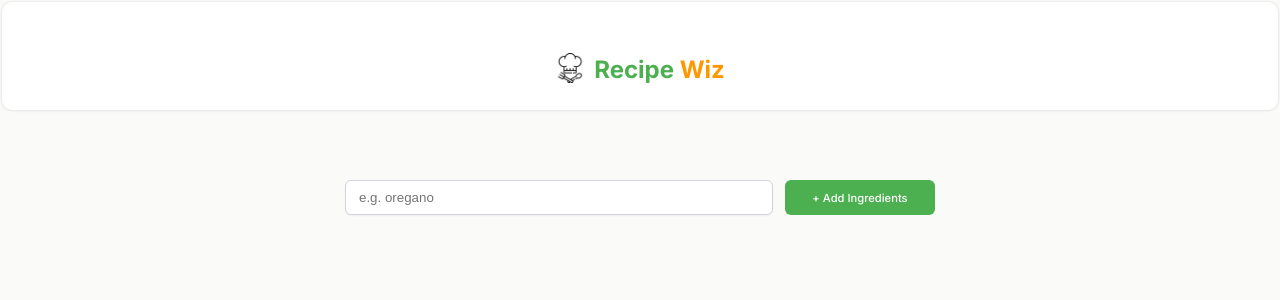
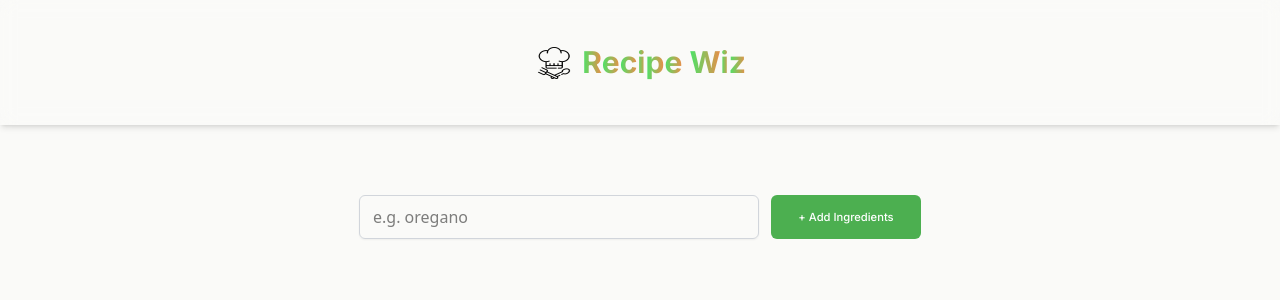
Before and after one commit to heritage644/naija-wiz, a React (Vite) app: page / in a window 1280 px wide. Shown: the top 300 px of the page. Built offline with nearby package versions, Linux system fonts and the light colour scheme.

Commit message:
modified navbar

```diff
--- a/package.json
+++ b/package.json
@@ -10,10 +10,13 @@
     "preview": "vite preview"
   },
   "dependencies": {
+    "@gsap/react": "^2.1.2",
     "@tailwindcss/vite": "^4.1.16",
     "framer-motion": "^12.23.12",
+    "gsap": "^3.13.0",
     "react": "^19.1.0",
     "react-dom": "^19.1.0",
+    "react-markdown": "^10.1.0",
     "tailwindcss": "^4.1.16"
   },
   "devDependencies": {
--- a/src/App.css
+++ b/src/App.css
@@ -6,40 +6,28 @@ html, body {
 
 /* Header styles */
 header {
-    background-color: rgb(255, 255, 255);
-    height: 108px;
-    margin-top: 2px;
-    margin-left: 2px;
-    margin-right: 2px;
-    border-radius: 10px;
-    box-shadow:
-        0 1px 3px rgba(0, 0, 0, 0.06),   /* top shadow */
-        0 -1px 3px rgba(0, 0, 0, 0.03),  /* bottom shadow */
-        1px 0 3px rgba(0, 0, 0, 0.04),   /* right shadow */
-        -1px 0 3px rgba(0, 0, 0, 0.04);
+
+
+
+
+}
+.text-grad {
+
+  background: linear-gradient(to right, #46e569, #ec8c48);
+  -webkit-background-clip: text;
+  -webkit-text-fill-color: transparent;
+  background-clip: text;
+  color: transparent;
+
 }
 
-/* Navigation styles */
-nav {
-    display: flex;
-    justify-content: center;
-    flex-wrap: wrap;
-    align-items: center;
-    gap: 9px;
-}
 
 nav > h1 {
-    color: #FF9800;
-    margin-top: 53px;
+
     font-family: Inter, sans-serif;
 }
 
-/* Logo styles */
-.first > img {
-    width: 30px;
-    height: auto;
-    margin-top: 35px;
-}
+
 
 /* Main content */
 main {
@@ -154,15 +142,6 @@ ul {
 
 
 
-
-
-
-
-
-
-
-
-
 /* Other buttons */
 .newBtn {
     border: none;
--- a/src/App.jsx
+++ b/src/App.jsx
@@ -172,10 +172,12 @@ export default function App() {
 import { motion } from "framer-motion"
 import React, { useState } from "react";
 import "./App.css";
+import "./index.css"
 import Header from "./components/Header.jsx";
 import Body from "./components/Body.jsx";
 import Recipe from "./components/recipe.jsx";
 import ListOfIngredients from "./components/listofingredients.jsx";
+
 
 export default function App() {
   const [ingredients, setIngredients] = useState([]);
--- a/src/components/Header.jsx
+++ b/src/components/Header.jsx
@@ -1,52 +1,47 @@
-/*export default function Header (){
-return (
-<header>
-<img src="src/assets/react.svg" alt="globe icon" />
-<h1>
-    my travel journal
-</h1>
-</header>
-)
-}
-export default function Header (){
-return (
+import {useGSAP} from "@gsap/react"
+import gsap from "gsap"
+import { SplitText } from "gsap/SplitText"
+import Cook from "../assets/cook.png";
+export default function Header (props) {
 
- <header>   <nav>
-<h1>All about React</h1>
-</nav>
-</header>
+useGSAP(()=>{
+    const heroSplit =new SplitText('.titl',{type:'chars,words'})
+    heroSplit.chars.forEach((char)=>char.classList.add('text-grad'))
 
-)
-}
+gsap.fromTo(heroSplit.chars,{
+y:100,
+opacity:0
+},
+
+{
+opacity:1,
+y:0,
+stagger:0.05,
+ease:'power3.out',
+
+});
+
+gsap.fromTo(".imgie",{
+    y:-100,
+    opacity:0
+},{
+y:0,
+ease:'power3.out',
+opacity:1,
+duration:2
+})
+})
 
 
-
-export default function Header () {
 return (
-<header>
-    <div className ="first">
-            <h1>MyBlog</h1>
-        <nav>
-          <a href ="#">Home</a>
-          <a href ="#">About</a>
-          <a href ="#">Contact</a>
-    </nav>
-    </div>
-
-</header>
-)}*/
-
-import Cook from "../assets/cook.png";
-
-export default function Header (props) {
-
-return (
-<header >
-    <nav>
+<header className="top-0 sticky ">
+    <nav className="flex items-center justify-center backdrop-blur-sm max-w-full shadow-md bg-translucent py-10 space-x-2 z-[1000]">
          <div className="first">
-             <img  src={Cook} alt="chef" />
+             <img className="w-10 h-8 imgie" src={Cook} alt="chef" />
         </div>
-        <h1  > <span className="naija" >Recipe</span> Wiz</h1>
+        <h1 className="font-bold titl
+         sm:text-[30px]
+         " >Recipe Wiz</h1>
     </nav>
 
 </header>
--- a/src/components/recipe.jsx
+++ b/src/components/recipe.jsx
@@ -1,8 +1,15 @@
+import React from "react";
+import ReactMarkdown from "react-markdown";
+
 export default function Recipe({ recipeText }) {
   return (
-    <section className="bg-red-300">
-      <h2>Generated Recipe</h2>
-      <div style={{ whiteSpace: "pre-wrap" }}>{recipeText}</div>
+    <section className="flex items-center justify-center mt-10 w-full flex-col">
+      <h2 className="text-[20px] items-center flex justify-center">Generated Recipe</h2>
+      <div style={{ whiteSpace: "pre-wrap" }} className="w-70 pt-5">
+   <ReactMarkdown>{recipeText}</ReactMarkdown>
+      </div>
+
+
     </section>
   );
 }
```
Also changed, not shown: 1 other file (tests, documents, lock files or other folders).
